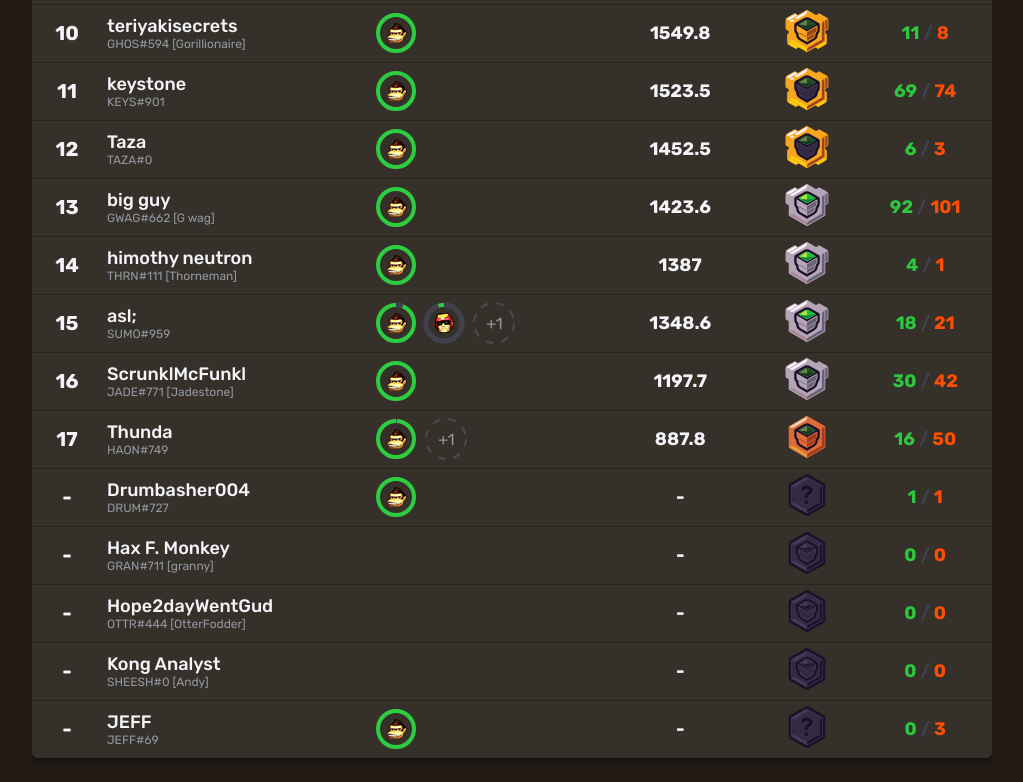
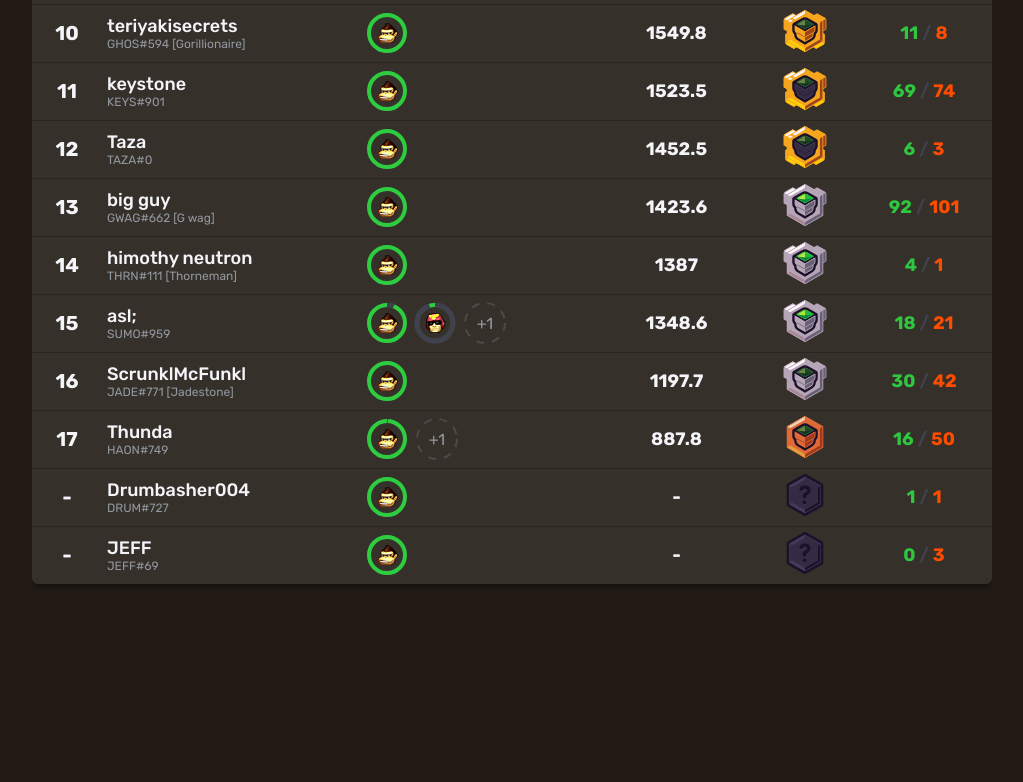
Before and after one commit to slippi-dk/slippi-dk.github.io, a website: page index.html in a window 1280 px wide. Shown: the part 928-1710 px from the top of the page, without its empty margins (128-1151 px from the left). After the commit the page ends 1536 px from the top, so only its background shows below. Drawn offline with Linux system fonts and the light colour scheme.

Commit message:
makes it so that accounts without games aren't displayed

```diff
--- a/index.html
+++ b/index.html
@@ -416,7 +416,7 @@
                 // edge case if someone hasn't played any games yet
                 // change this to false if you want them to not show
                 // up if they haven't played games yet
-                return true;
+                return false;
               }
               // can just change this to 0 if you want it to be any dk games at all
               // otherwise, set this to your desired % playrate, 0.5, 0.8, etc
```
